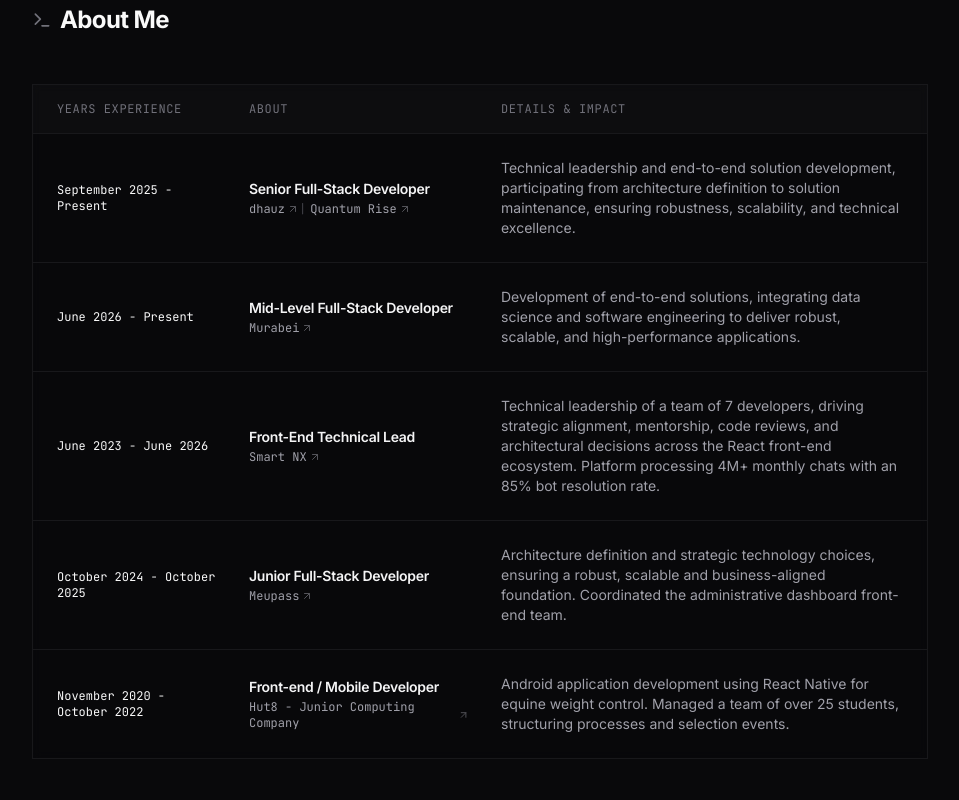
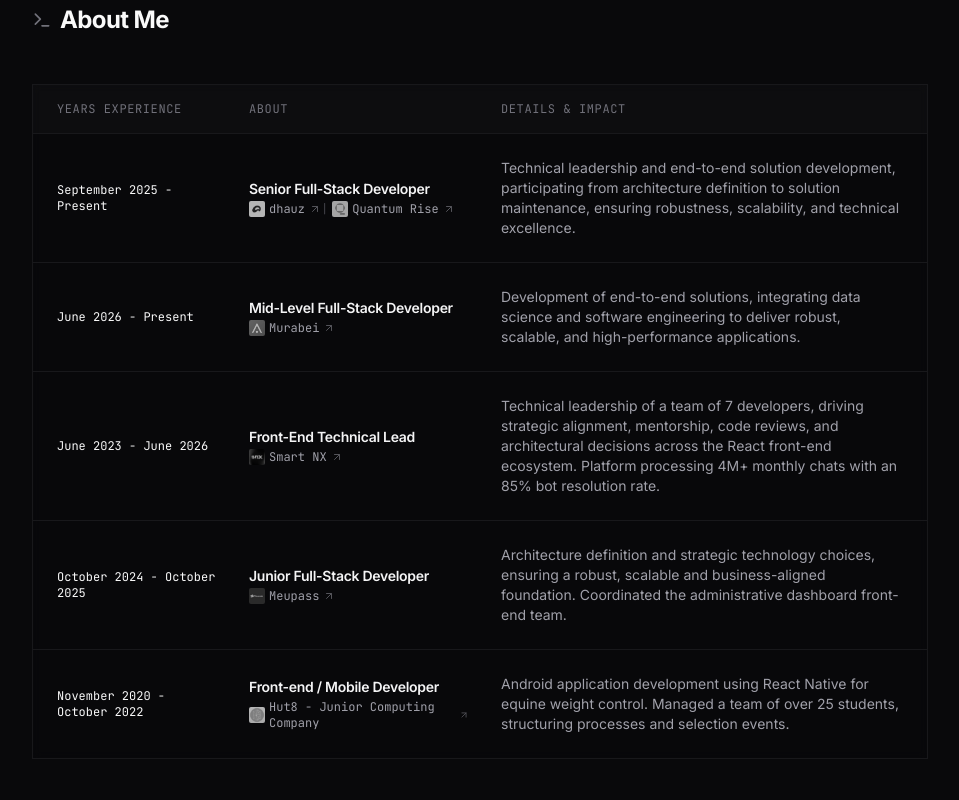
Before and after one commit to juathanduarte/juats.dev, a React (Vite) app: page / in a window 1280 px wide. Shown: the part 700-1500 px from the top of the page, without its empty margins (160-1119 px from the left). Built offline with nearby package versions, Linux system fonts and the light colour scheme.

Commit message:
feat: enhance Experience section with company logos and improve layout for better visual representation

```diff
--- a/src/sections/Experience.tsx
+++ b/src/sections/Experience.tsx
@@ -1,23 +1,35 @@
-import { useState } from "react";
+import dhauzLogo from "@/assets/images/dhauz_logo.jpeg";
+import hut8Logo from "@/assets/images/hut8_logo.jpeg";
+import meupassLogo from "@/assets/images/meupass_logo.jpeg";
+import murabeiLogo from "@/assets/images/murabei_logo.jpeg";
+import quantumRiseLogo from "@/assets/images/quantumrise_logo.png";
+import smartnxLogo from "@/assets/images/smartnx_logo.webp";
+import { ArrowUpRight, Terminal } from "lucide-react";
 import { useTranslation } from "react-i18next";
-import { motion } from "framer-motion";
-import { Terminal, ArrowUpRight } from "lucide-react";
 
 interface IExperienceItem {
   key: string;
   url?: string | string[];
+  logo?: string | string[];
 }
 
 const Experience = () => {
   const { t } = useTranslation();
-  const [hoveredIdx, setHoveredIdx] = useState<number | null>(null);
 
   const items: IExperienceItem[] = [
-    { key: "experience3", url: ["https://dhauz.com/pt/", "https://www.quantumrise.com/"] },
-    { key: "experience5", url: "https://murabei.com/" },
-    { key: "experience1", url: "https://www.smartnx.com/" },
-    { key: "experience2", url: "https://parceiros.meupass.com.br/" },
-    { key: "experience4", url: "https://www.hut8.com.br/" },
+    {
+      key: "experience3",
+      url: ["https://dhauz.com/pt/", "https://www.quantumrise.com/"],
+      logo: [dhauzLogo, quantumRiseLogo],
+    },
+    { key: "experience5", url: "https://murabei.com/", logo: murabeiLogo },
+    { key: "experience1", url: "https://www.smartnx.com/", logo: smartnxLogo },
+    {
+      key: "experience2",
+      url: "https://parceiros.meupass.com.br/",
+      logo: meupassLogo,
+    },
+    { key: "experience4", url: "https://www.hut8.com.br/", logo: hut8Logo },
   ];
 
   return (
@@ -27,7 +39,6 @@ const Experience = () => {
     >
       <div className="max-w-5xl mx-auto px-6 sm:px-10 lg:px-16 relative z-10">
         <div className="flex flex-col gap-12">
-
           <div className="flex items-center gap-2">
             <Terminal className="w-5 h-5 text-zinc-500" />
             <h2 className="text-xl sm:text-2xl font-bold tracking-tight text-zinc-900 dark:text-zinc-50 font-sans">
@@ -36,7 +47,6 @@ const Experience = () => {
           </div>
 
           <div className="relative border border-zinc-200 dark:border-zinc-900 bg-white dark:bg-zinc-950/20 backdrop-blur-sm">
-
             <div className="hidden md:grid grid-cols-[160px_220px_1fr] gap-8 px-6 py-4 border-b border-zinc-200 dark:border-zinc-900 bg-zinc-100/50 dark:bg-zinc-900/30 text-xs font-mono uppercase tracking-wider text-zinc-500 select-none">
               <div>{t("about.stats.years")}</div>
               <div>{t("common.about")}</div>
@@ -44,32 +54,21 @@ const Experience = () => {
             </div>
 
             <div className="divide-y divide-zinc-200 dark:divide-zinc-900">
-              {items.map((item, idx) => {
+              {items.map((item) => {
                 const title = t(`about.journey.${item.key}.title`);
                 const company = t(`about.journey.${item.key}.company`);
                 const description = t(`about.journey.${item.key}.description`);
                 const period = t(`about.journey.${item.key}.period`);
 
                 return (
-                  <div
+                  <article
                     key={item.key}
-                    className="relative grid grid-cols-1 md:grid-cols-[160px_220px_1fr] gap-2 md:gap-8 px-6 py-6 transition-colors duration-200 focus-within:bg-zinc-100/50 dark:focus-within:bg-zinc-900/40 outline-none"
-                    onMouseEnter={() => setHoveredIdx(idx)}
-                    onMouseLeave={() => setHoveredIdx(null)}
-                    tabIndex={0}
-                    aria-label={`${title} at ${company}, ${period}`}
+                    className="group relative grid grid-cols-1 md:grid-cols-[160px_220px_1fr] gap-2 md:gap-8 px-6 py-6 transition-colors duration-200 focus-within:bg-zinc-100/50 dark:focus-within:bg-zinc-900/40"
                   >
-                    {hoveredIdx === idx && (
-                      <motion.div
-                        layoutId="active-experience-bg"
-                        className="absolute inset-0 bg-zinc-100/40 dark:bg-zinc-900/50 border-y border-zinc-200/50 dark:border-zinc-800/40 z-0 pointer-events-none"
-                        transition={{
-                          type: "spring",
-                          stiffness: 380,
-                          damping: 30,
-                        }}
-                      />
-                    )}
+                    <div
+                      aria-hidden="true"
+                      className="absolute inset-0 bg-zinc-100/40 dark:bg-zinc-900/50 border-y border-zinc-200/50 dark:border-zinc-800/40 z-0 pointer-events-none opacity-0 transition-opacity duration-200 group-hover:opacity-100 group-focus-within:opacity-100"
+                    />
 
                     <div className="relative z-10 text-xs font-mono text-zinc-550 dark:text-zinc-450 self-center">
                       {period}
@@ -87,24 +86,50 @@ const Experience = () => {
                             : item.url
                               ? [item.url]
                               : [];
+                          const logos = Array.isArray(item.logo)
+                            ? item.logo
+                            : item.logo
+                              ? [item.logo]
+                              : [];
+
                           return companyParts.map((part, index) => {
                             const url = urls[index];
+                            const logo = logos[index];
                             const isLast = index === companyParts.length - 1;
                             return (
-                              <span key={part} className="inline-flex items-center">
+                              <span
+                                key={part}
+                                className="inline-flex items-center"
+                              >
                                 {url ? (
                                   <a
                                     href={url}
                                     target="_blank"
                                     rel="noopener noreferrer"
-                                    className="hover:underline hover:text-zinc-900 dark:hover:text-zinc-50 inline-flex items-center gap-0.5 group/link"
+                                    className="hover:underline hover:text-zinc-900 dark:hover:text-zinc-50 inline-flex items-center gap-1 group/link"
                                     aria-label={`Visit ${part} website`}
                                   >
+                                    {logo && (
+                                      <img
+                                        src={logo}
+                                        alt=""
+                                        className="w-4 h-4 rounded-sm object-contain shrink-0 grayscale opacity-70 group-hover/link:grayscale-0 group-hover/link:opacity-100 transition-all duration-200"
+                                      />
+                                    )}
                                     {part}
                                     <ArrowUpRight className="w-3 h-3 opacity-50 group-hover/link:opacity-100 transition-opacity" />
                                   </a>
                                 ) : (
-                                  part
+                                  <span className="inline-flex items-center gap-1">
+                                    {logo && (
+                                      <img
+                                        src={logo}
+                                        alt=""
+                                        className="w-4 h-4 rounded-sm object-contain shrink-0 opacity-80"
+                                      />
+                                    )}
+                                    {part}
+                                  </span>
                                 )}
                                 {!isLast && (
                                   <span className="select-none text-zinc-400 dark:text-zinc-700">
@@ -121,13 +146,11 @@ const Experience = () => {
                     <div className="relative z-10 text-xs sm:text-sm text-zinc-600 dark:text-zinc-400 leading-relaxed self-center">
                       {description}
                     </div>
-                  </div>
+                  </article>
                 );
               })}
             </div>
-
           </div>
-
         </div>
       </div>
     </section>
```
